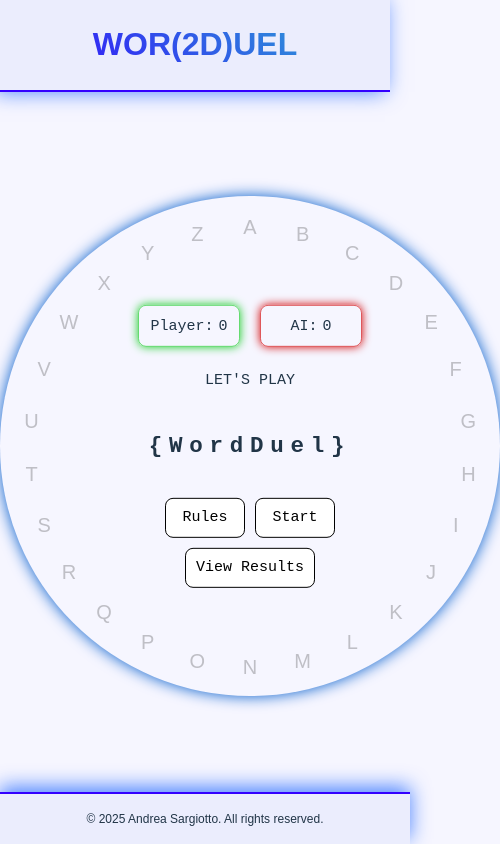
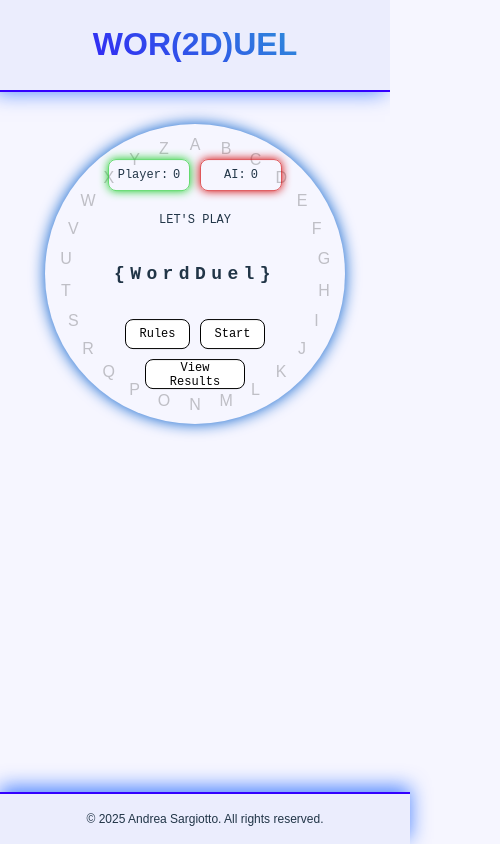
Before and after one commit to G10tTo/wor2Duel_V2_ChatGPT, a React (Vite) app: page / in a window 390 px wide. Shown: the whole page, 500 px wide, since content can reach past the window. Built offline with nearby package versions, Linux system fonts and the light colour scheme.

Commit message:
Add small-screen styles for controls and results buttons

```diff
--- a/src/game_components/LetterButtons.component.jsx
+++ b/src/game_components/LetterButtons.component.jsx
@@ -2,9 +2,11 @@ import LBs from '../styles/LetterButtons.module.css';
 
 const LetterButtons = ({ onClick, disabled }) => {
   const alphabet = 'ABCDEFGHIJKLMNOPQRSTUVWXYZ'.split('');
-  const radius = 220;
-  const centerX = 250;
-  const centerY = 250;
+
+  const isSmallScreen = window.innerWidth <= 535;
+  const radius = isSmallScreen ? 130 : 220;
+  const centerX = isSmallScreen ? 150 : 250;
+  const centerY = isSmallScreen ? 150 : 250;
 
   return (
     <div className={LBs.letterButtons}>
--- a/src/styles/GAME.module.css
+++ b/src/styles/GAME.module.css
@@ -121,6 +121,43 @@
 
 }
 
+@media (max-width: 535px) {
+  .App {
+    margin: 20px auto;
+    max-width: 320px;
+  }
+
+  .circleContainer {
+    width: 300px;
+    height: 300px;
+  }
+
+  .circleCenter {
+    font-size: 12px !important;
+  }
+
+  .scores {
+    gap: 10px;
+  }
+
+  .score {
+    width: 80px;
+    height: 30px;
+  }
+
+  .controls button {
+    width: 65px;
+    height: 30px;
+    font-size: 12px !important;
+  }
+
+  .results button {
+    width: 100px;
+    height: 30px;
+    font-size: 12px !important;
+  }
+}
+
 
 @media (max-height: 710px) {
   .App {
--- a/src/styles/LetterButtons.module.css
+++ b/src/styles/LetterButtons.module.css
@@ -50,3 +50,12 @@
   opacity: 0.8;
   cursor: not-allowed;
 }
+
+@media (max-width: 535px) {
+  .letterButtons button {
+    width: 30px;
+    height: 30px;
+    line-height: 30px;
+    font-size: 16px;
+  }
+}
```
